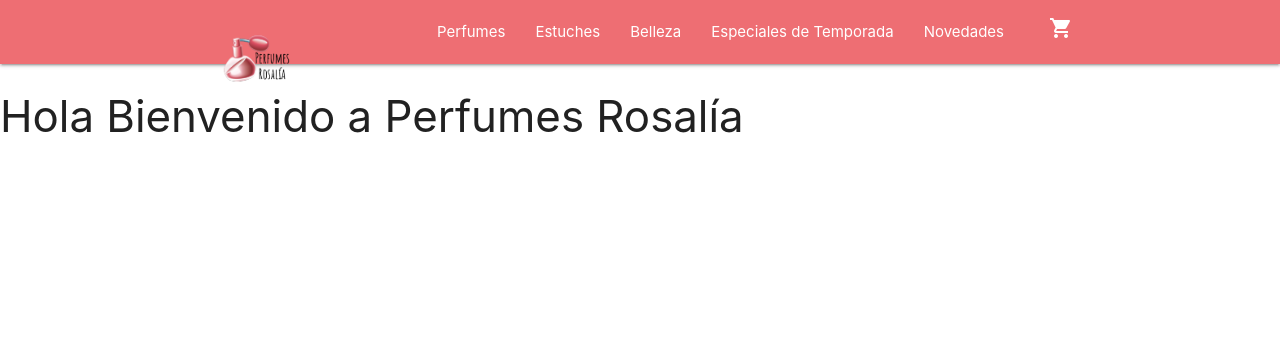
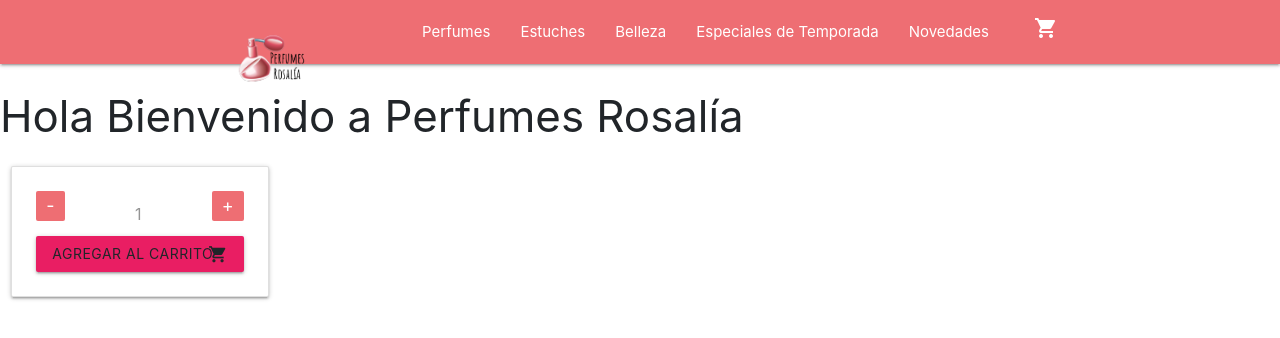
Before and after one commit to cbarriostraining/Desafio2, a React (Vite) app: page / in a window 1280 px wide. Shown: the top 338 px of the page. Built offline with nearby package versions, Linux system fonts and the light colour scheme.

Commit message:
Desafio Contador con botón - Barrios

```diff
--- a/index.html
+++ b/index.html
@@ -4,6 +4,7 @@
     <meta charset="UTF-8" />
     <link rel="icon" type="image/svg+xml" href="/src/favicon.svg" />
     <link href="https://fonts.googleapis.com/icon?family=Material+Icons" rel="stylesheet">
+    <link rel="stylesheet" href="https://cdn.jsdelivr.net/npm/bootstrap@4.0.0/dist/css/bootstrap.min.css" integrity="sha384-Gn5384xqQ1aoWXA+058RXPxPg6fy4IWvTNh0E263XmFcJlSAwiGgFAW/dAiS6JXm" crossorigin="anonymous">
 
     <meta name="viewport" content="width=device-width, initial-scale=1.0" />
     <title>Vite App</title>
--- a/src/App.jsx
+++ b/src/App.jsx
@@ -3,14 +3,41 @@
 // import './App.css'
 import NavBar  from './components/NavBar/NavBar'
 import ItemListContainer from './components/ItemListContainer/ItemListContainer'
+import ItemCount from './components/ItemCount/ItemCount'
 
 function App() {
-  const [count, setCount] = useState(0)
+  const [count, setCount] = useState(1)
+const [stock,setStock]=useState(10);
+
+  const addCartHandler=()=>{
+    console.log("Agregar al carrito");
+
+    }
+    const removeProductHandler =()=>{
+     if(count>1)setCount(count-1);
+    }
+    const addProductHandler =()=>{
+     if(count<stock)setCount(count+1);
+    }
+    const productQuantityChangeHandler=()=>{
+
+      console.log("Se cambio la cantidad directamente");
+
+    }
+
+
 
   return (
     <>
         <NavBar/>
         <ItemListContainer gretting={"Hola Bienvenido a Perfumes Rosalía"}/>
+        <ItemCount
+        addCartHandler={addCartHandler}
+        removeProductHandler={removeProductHandler}
+        addProductHandler={addProductHandler}
+        count={count}
+        productQuantityChangeHandler={productQuantityChangeHandler}
+        />
     </>
   )
 }
--- /dev/null
+++ b/src/components/ItemCount/ItemCount.jsx
@@ -0,0 +1,39 @@
+import React from 'react'
+const style={
+    height: 100,
+    width: 280,
+
+}
+const ItemCount = ({count, addCartHandler,removeProductHandler,addProductHandler,productQuantityChangeHandler }) => {
+
+  return (<>
+  <div style={style}>
+  <div className="row">
+    <div className="col s6 m6">
+      <div className="card">
+        <div className="card-content">
+          <ul className="pagination">
+            <li className="active"  onClick={removeProductHandler} ><a href="#!">-</a></li>
+            <li className="waves-effect">
+              <a href="#!">
+                <input
+                disabled={true}
+                type="text"
+                style={{"textAlign": "center"} }
+                placeholder={count}
+                value={count}
+                onChange={productQuantityChangeHandler}
+                /></a></li>
+            <li className="active"  onClick={addProductHandler}><a href="#!">+</a></li>
+          </ul>
+           <a className="waves-effect waves-light pink btn" onClick={addCartHandler}><i className="material-icons right">shopping_cart</i>Agregar al carrito</a>
+        </div>
+      </div>
+    </div>
+  </div>
+ </div>
+  </>
+ )
+}
+
+export default ItemCount
```
